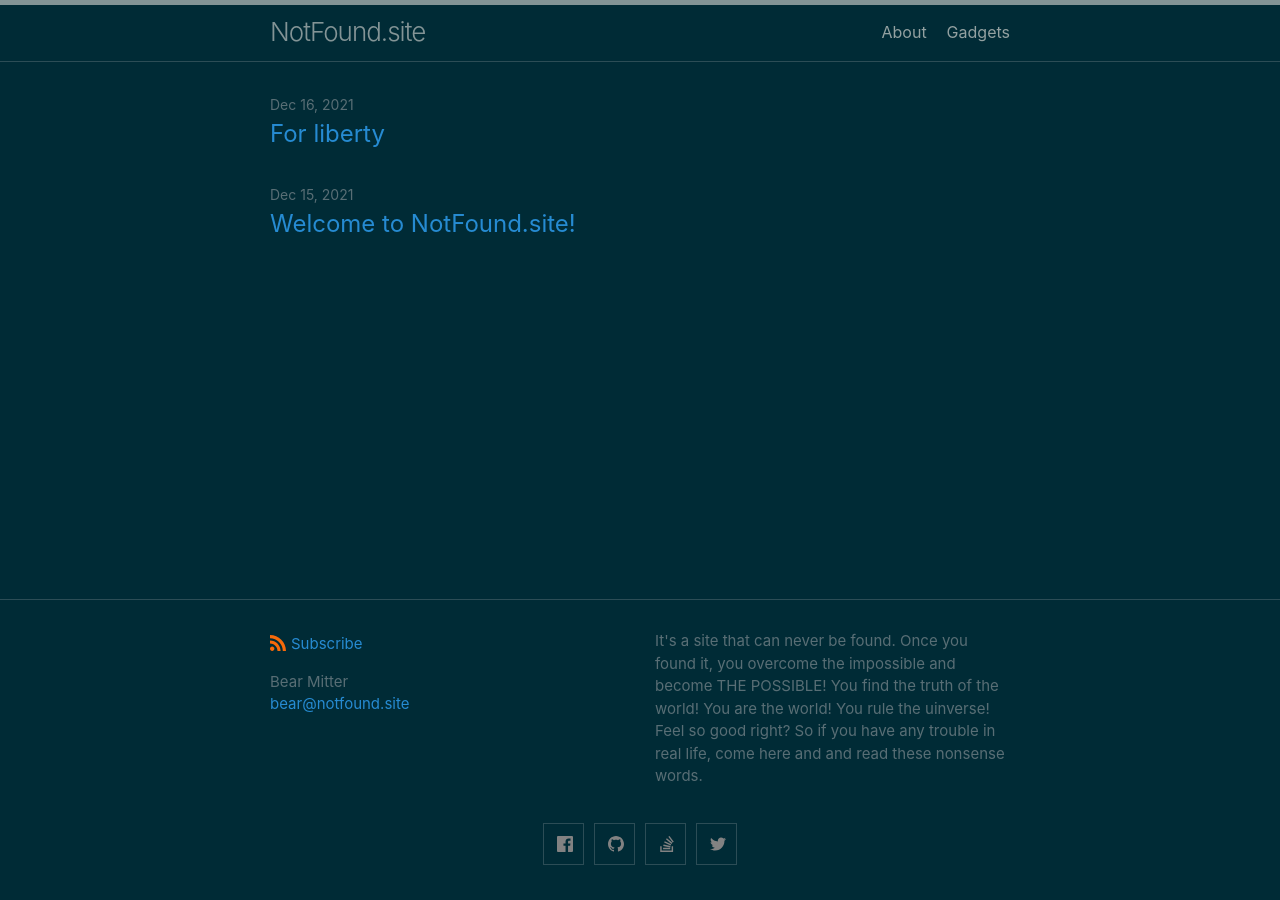
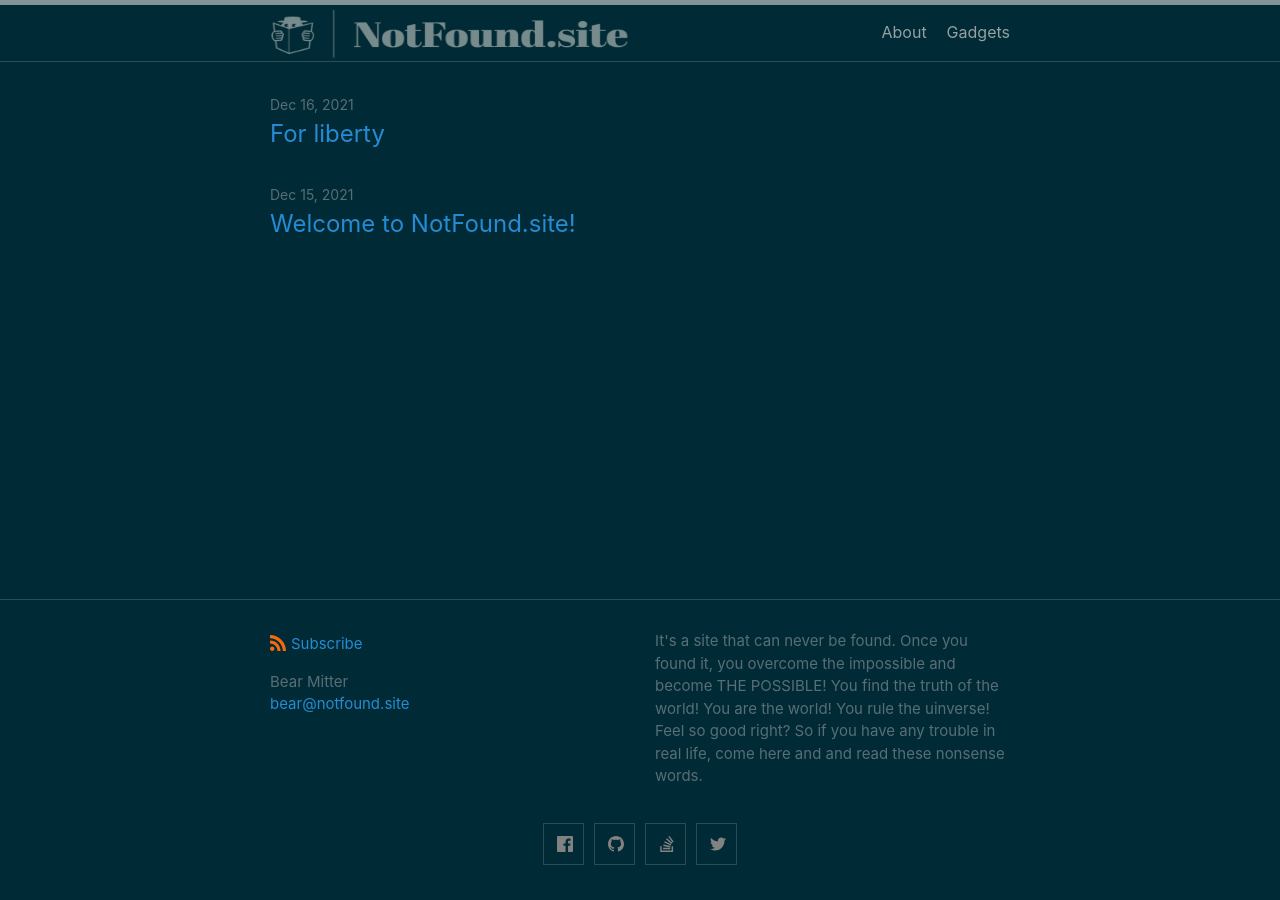
Before and after one commit to BearMitter/BearMitter.github.io, a Jekyll site: the page built from docs/index.markdown, in a window 1280 px wide. Built offline with Jekyll 4.4.1, drawn with Linux system fonts in a browser that asks for light colours.

Commit message:
add logo

```diff
--- a/docs/_includes/header.html
+++ b/docs/_includes/header.html
@@ -4,7 +4,18 @@
     {%- assign default_paths = site.pages | map: "path" -%}
     {%- assign page_paths = site.header_pages | default: default_paths -%}
     {%- assign titles_size = site.pages | map: 'title' | join: '' | size -%}
-    <a class="site-title" rel="author" href="{{ "/" | relative_url }}">{{ site.title | escape }}</a>
+    <!-- <a class="site-title" rel="author" href="{{ " /" | relative_url }}">{{ site.title | escape }}</a> -->
+    <!-- <img src="/assets/picture/NotFoundsite-logos/NotFoundsite-logos_transparent.png"> -->
+
+    <span class="menu-icon">
+      <!-- <svg viewBox="0 0 18 15" width="18px" height="15px">
+        <path
+          d="M18,1.484c0,0.82-0.665,1.484-1.484,1.484H1.484C0.665,2.969,0,2.304,0,1.484l0,0C0,0.665,0.665,0,1.484,0 h15.032C17.335,0,18,0.665,18,1.484L18,1.484z M18,7.516C18,8.335,17.335,9,16.516,9H1.484C0.665,9,0,8.335,0,7.516l0,0 c0-0.82,0.665-1.484,1.484-1.484h15.032C17.335,6.031,18,6.696,18,7.516L18,7.516z M18,13.516C18,14.335,17.335,15,16.516,15H1.484 C0.665,15,0,14.335,0,13.516l0,0c0-0.82,0.665-1.483,1.484-1.483h15.032C17.335,12.031,18,12.695,18,13.516L18,13.516z" />
+      </svg> -->
+      <a href="/">
+        <img width="360px" height="50px" src="/assets/picture/NotFoundsite-logos-flat/NotFoundsite-logos_gray.png">
+      </a>
+    </span>
 
     {%- if titles_size > 0 -%}
     <nav class="site-nav">
--- a/docs/_posts/2021-12-15-for-liberty.markdown
+++ b/docs/_posts/2021-12-15-for-liberty.markdown
@@ -19,4 +19,4 @@
 
 ― Sándor Petőfi
 
-<img src='https://images.gr-assets.com/authors/1218815624p4/198536.jpg'>
+<img src='/assets/picture/posts/sandor_petofi.jpg'>
--- /dev/null
+++ b/docs/assets/picture/NotFoundsite-logos-flat/logo_info.txt
@@ -0,0 +1,6 @@
+
+            Fonts used: AbrilFatface-Regular
+
+            Colors used: D4DCDE,4B8D97
+
+            Icon url: https://thenounproject.com/term/detective/185413
--- /dev/null
+++ b/docs/assets/picture/NotFoundsite-logos/logo_info.txt
@@ -0,0 +1,6 @@
+
+            Fonts used: JosefinSlab
+
+            Colors used: E9E9E9,3B4650
+
+            Icon url: https://thenounproject.com/term/detective/185413
```
Also changed, not shown: other parts of docs/_includes/header.html (+2 -1 lines), docs/assets/picture/NotFoundsite-logos-flat/NotFoundsite-logos.jpeg (added), docs/assets/picture/NotFoundsite-logos-flat/NotFoundsite-logos_black.png (added), docs/assets/picture/NotFoundsite-logos-flat/NotFoundsite-logos_gray.png (added), docs/assets/picture/NotFoundsite-logos-flat/NotFoundsite-logos_transparent.png (added), docs/assets/picture/NotFoundsite-logos-flat/NotFoundsite-logos_white.copy.png (added), docs/assets/picture/NotFoundsite-logos-flat/NotFoundsite-logos_white.png (added), docs/assets/picture/NotFoundsite-logos/NotFoundsite-logos.jpeg (added), docs/assets/picture/NotFoundsite-logos/NotFoundsite-logos_black.png (added), docs/assets/picture/NotFoundsite-logos/NotFoundsite-logos_transparent.png (added), docs/assets/picture/NotFoundsite-logos/NotFoundsite-logos_white.png (added), docs/assets/picture/posts/sandor_petofi.jpg (added). Lines whose indentation alone changed are shown as unchanged.
